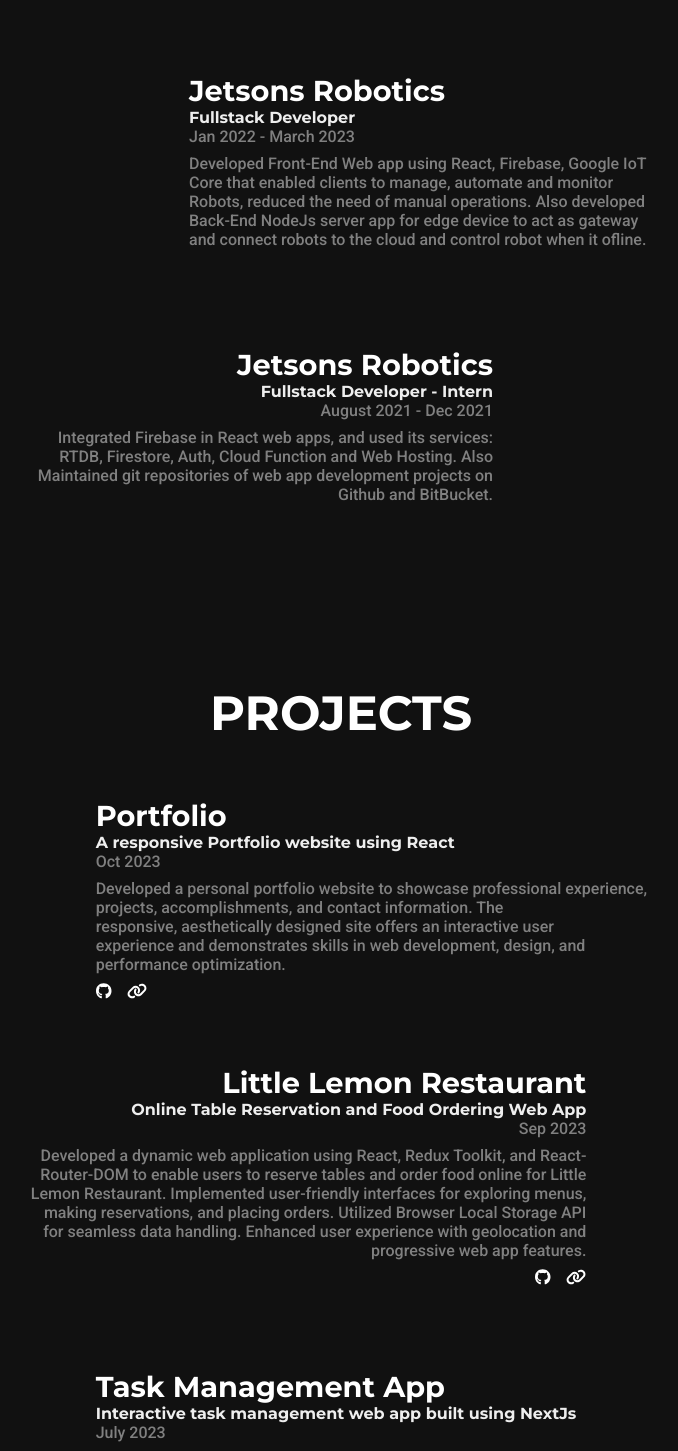
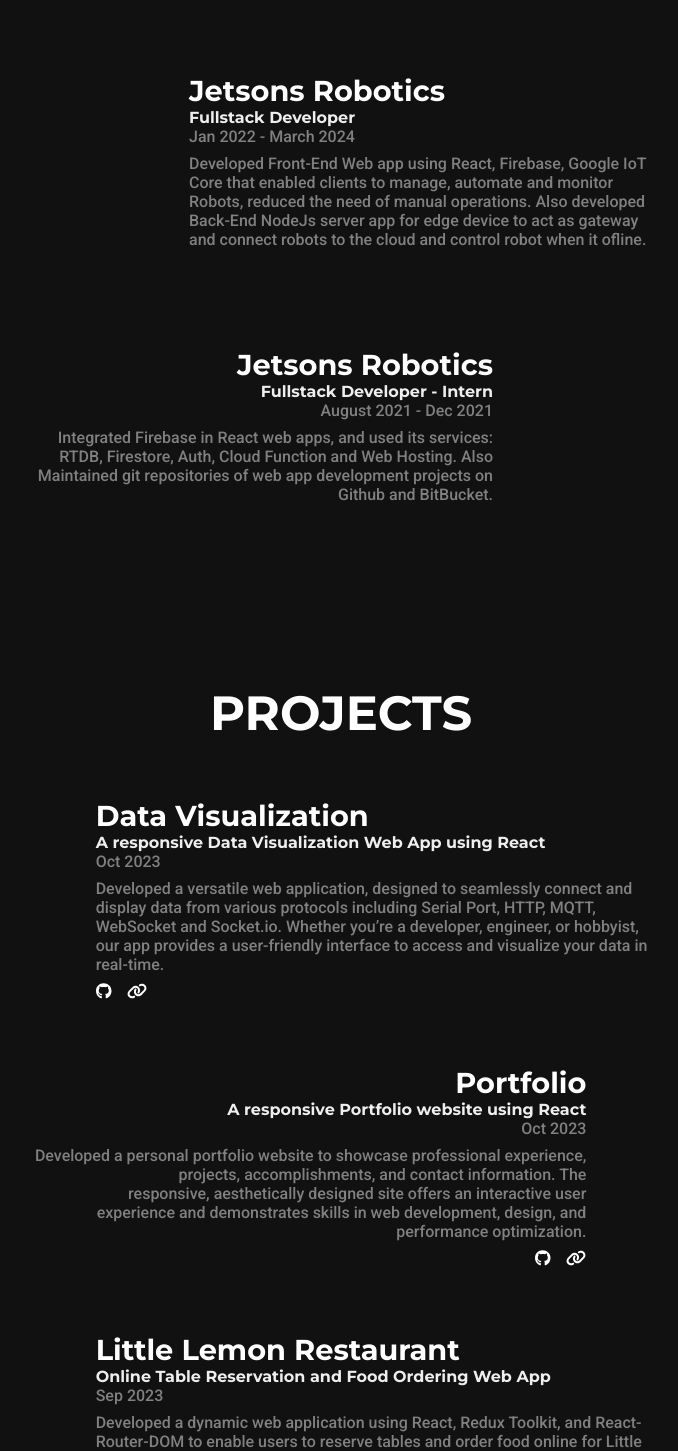
Before and after one commit to abhisheksharma1310/abhisheksharma1310.github.io, a React (Create React App) app: page / in a window 1280 px wide. Shown: the part 1012-2463 px from the top of the page, without its empty margins (299-977 px from the left). Built offline with nearby package versions, Linux system fonts and the light colour scheme.

Commit message:
added new project

```diff
--- a/src/data/experience.js
+++ b/src/data/experience.js
@@ -4,7 +4,7 @@
   {
     company: "Jetsons Robotics",
     position: "Fullstack Developer",
-    duration: "Jan 2022 - March 2023",
+    duration: "Jan 2022 - March 2024",
     description: `Developed Front-End Web app using React, Firebase, Google IoT Core that enabled clients to manage, automate and monitor Robots, reduced the need of manual operations.
         Also developed Back-End NodeJs server app for edge device to act as gateway and connect robots to the cloud and control robot when it ofline.`,
     img: JetsonsRobotics,
--- a/src/data/projects.js
+++ b/src/data/projects.js
@@ -1,4 +1,15 @@
 const projects = [
+  {
+    title: "Data Visualization",
+    description: "A responsive Data Visualization Web App using React",
+    duration: "Oct 2023",
+    details: `Developed a versatile web application, designed to seamlessly connect and display data from various protocols including Serial Port, HTTP, MQTT, WebSocket and Socket.io. Whether you’re a developer, engineer, or hobbyist, our app provides a user-friendly interface to access and visualize your data in real-time.`,
+    img: "https://i.ibb.co/5kN7B8n/Data-Visualization-app-mockup.png",
+    links: {
+      github: "https://github.com/abhisheksharma1310/data-visualizer",
+      demo: "https://abhisheksharma1310.github.io/data-visualizer",
+    },
+  },
   {
     title: "Portfolio",
     description: "A responsive Portfolio website using React",
@@ -6,7 +17,8 @@
     details: `Developed a personal portfolio website to showcase professional experience, projects, accomplishments, and contact information. The responsive, aesthetically designed site offers an interactive user experience and demonstrates skills in web development, design, and performance optimization.`,
     img: "https://i.ibb.co/N9z8LsL/portfolio-mockup-rbg.png",
     links: {
-      github: "https://github.com/abhisheksharma1310/abhisheksharma1310.github.io",
+      github:
+        "https://github.com/abhisheksharma1310/abhisheksharma1310.github.io",
       demo: "https://abhisheksharma1310.github.io/",
     },
   },
```
